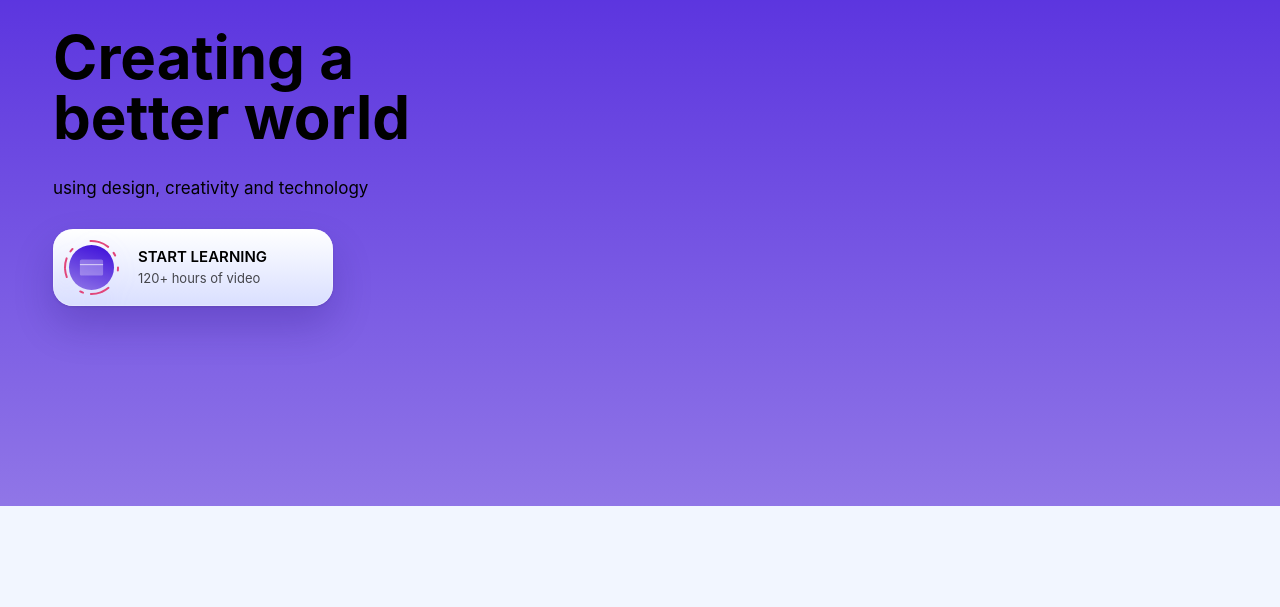
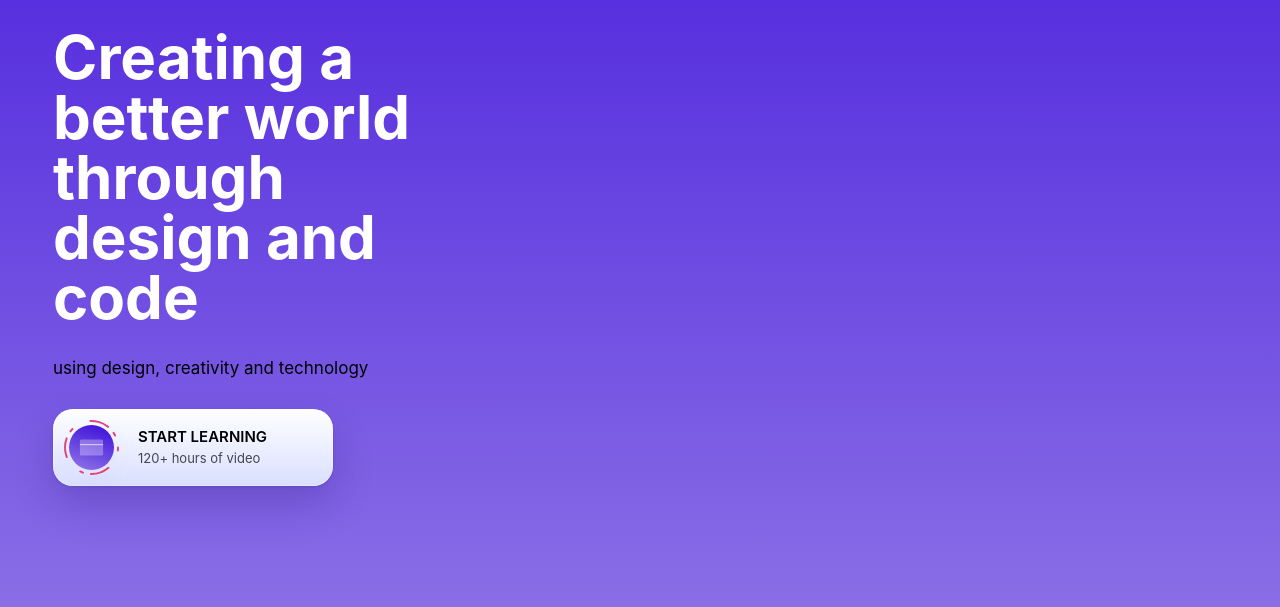
Before and after one commit to sergiovalbuena/website-reactHooks, a Gatsby site: page / in a window 1280 px wide. Shown: the part 247-854 px from the top of the page. Before the commit the page ends 800 px from the top, so only its background shows below. Built offline with nearby package versions, Linux system fonts and the light colour scheme; Gatsby itself is replaced by a stand-in of ours.

Commit message:
some hover effects and css tricks

```diff
--- a/src/components/buttons/PurchaseButton.js
+++ b/src/components/buttons/PurchaseButton.js
@@ -10,7 +10,7 @@ function PurchaseButton(props){
         <Link to="/page-2">
         <Wrapper>
             <IconWrapper>
-            <Icon src="/images/icons/credit.svg" />
+            <Icon src="/images/icons/credit.svg" className="icon"/>
             <Ring src ="/images/icons/icon-ring.svg" />
             </IconWrapper>
             <TextWrapper>
@@ -45,7 +45,26 @@ const Wrapper = styled.div`
     display: grid;
     grid-template-columns: 53px auto;
     align-items: center;
-    gap: 20px
+    gap: 20px;
+
+    *,
+    &{
+        transition: .8s cubic-bezier(0.0075, 0.82, 0.165, 1);
+    }
+
+    :hover{
+        box-shadow:
+        0 1px 3px rgba(0,0,0,.1),
+        0px 30px 60px rgba(23,0,102,.2),
+        inset 0 0 0 .5px rgba(255,255,255,.5);
+        transform: translateY(-3px) scale(1.1) rotate(10deg) skew(1deg);
+
+        .icon{
+            transform: scale(1.2);
+            filter: hue-rotate(100deg);
+        }
+
+    }
 `
 const TextWrapper = styled.div`
     display: grid;
@@ -68,6 +87,7 @@ const Ring = styled.img`
     position: absolute;
     top: -15px;
     left: -16px;
+
 `
 
 const IconWrapper = styled.div`
@@ -80,4 +100,6 @@ const IconWrapper = styled.div`
     align-content: center;
     justify-self: center;
     position: relative;
+
+
 `
--- a/src/components/sections/HeroSection.js
+++ b/src/components/sections/HeroSection.js
@@ -11,7 +11,7 @@ function HeroSection(){
             <ContentWrapper>
                 <TextWrapper>
                 <img src="/images/logos/logo.svg" alt="logo" />
-                <Title>Creating a<br/> better world</Title>
+                <Title>Creating a better world through design and code</Title>
                 <Description>using design, creativity and technology</Description>
                 <PurchaseButton
                     title= "Start Learning"
@@ -41,7 +41,7 @@ const TextWrapper = styled.div`
 `;
 
 const Title = styled(H1)`
-    color: ${themes.light.text1};
+    color: ${themes.dark.text1};
 `;
 
 const Description = styled(MediumText) ``
```
